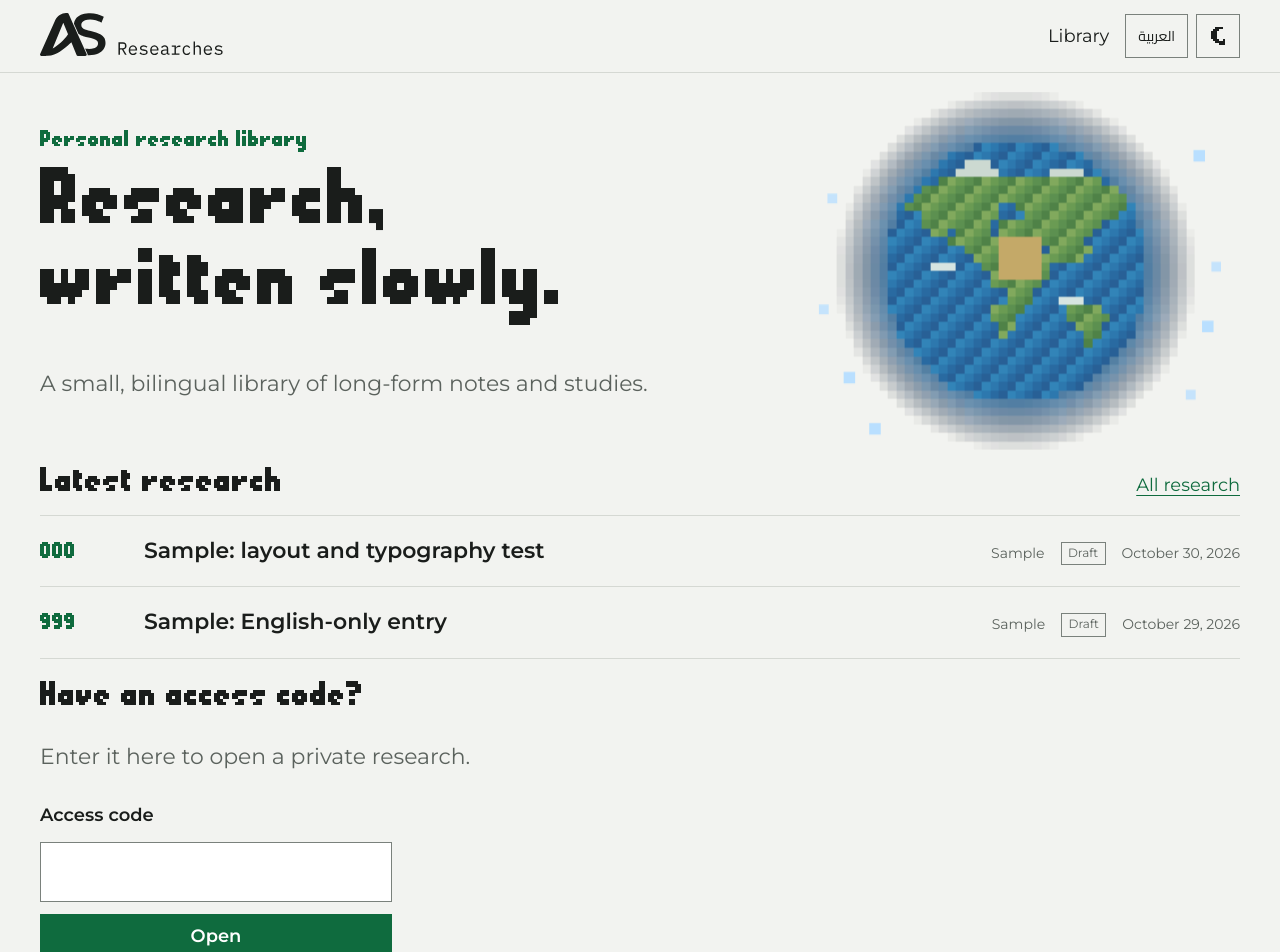
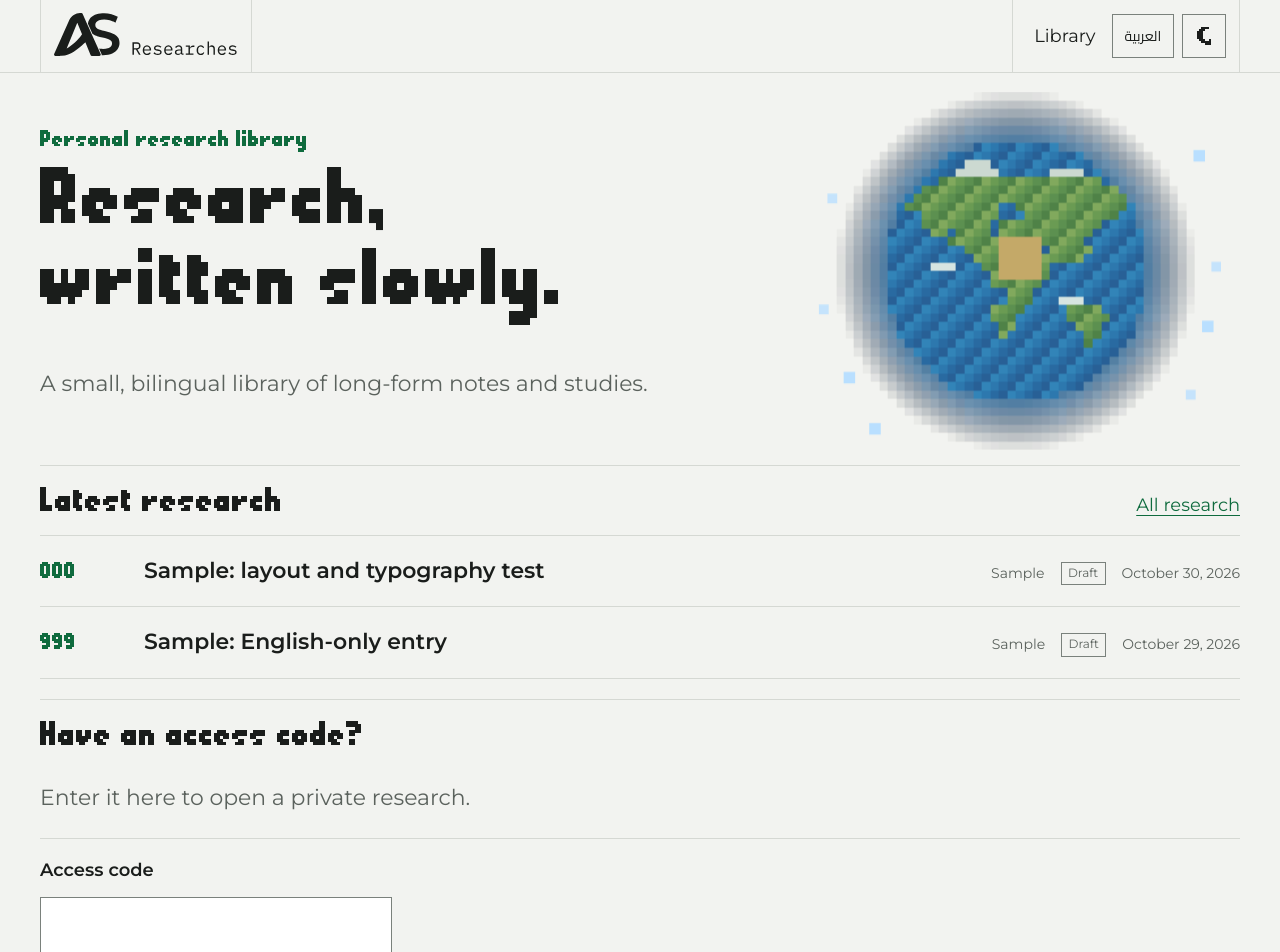
Before and after one commit to AS-Offical/ASResearch, a Next.js app: page /en in a window 1280 px wide. Shown: the top 952 px of the page. Built offline with nearby package versions, Linux system fonts and the light colour scheme.

Commit message:
Add subtle dividers across the homepage

```diff
--- a/src/styles/components.css
+++ b/src/styles/components.css
@@ -40,8 +40,11 @@
   align-items: center;
   justify-content: flex-start;
   min-block-size: var(--tap);
+  align-self: stretch;
   flex: 0 1 auto;
+  padding-inline: clamp(0.5rem, 1vw, 1rem);
   color: var(--color-text);
+  border-inline: 1px solid var(--color-border);
 }
 .logo {
   block-size: 1em;
@@ -56,7 +59,10 @@
   display: flex;
   align-items: center;
   gap: 0.5rem;
+  align-self: stretch;
+  padding-inline: clamp(0.5rem, 1vw, 1rem);
   direction: ltr;
+  border-inline: 1px solid var(--color-border);
 }
 :lang(ar) .site-header__tools { direction: rtl; }
 
@@ -301,7 +307,18 @@ main:has(.home-page) { padding-block: clamp(1.25rem, 2.5vh, 1.75rem); }
   .hero__title, .hero__lede, .hero__kicker { position: relative; z-index: 1; }
 }
 .section { margin-block-start: clamp(0.75rem, 1.75vw, 1.25rem); }
-.home-section { inline-size: min(100% - 2 * var(--gutter), 1280px); }
+.home-section {
+  inline-size: min(100% - 2 * var(--gutter), 1280px);
+  border-block-start: 1px solid var(--color-border);
+  padding-block-start: clamp(0.75rem, 1.5vw, 1.25rem);
+}
+.home-page [aria-labelledby="access"] .vault-form {
+  max-inline-size: none;
+  grid-template-columns: minmax(0, 22rem);
+  border-block-start: 1px solid var(--color-border);
+  padding-block-start: 1rem;
+  margin-block-start: 1rem;
+}
 .section__head { display: flex; align-items: baseline; justify-content: space-between; gap: 1rem; margin-block-end: 0.75rem; }
 .section__head h2 { margin: 0; }
 .section__lede { margin-block: 0.5rem 2rem; }
```
